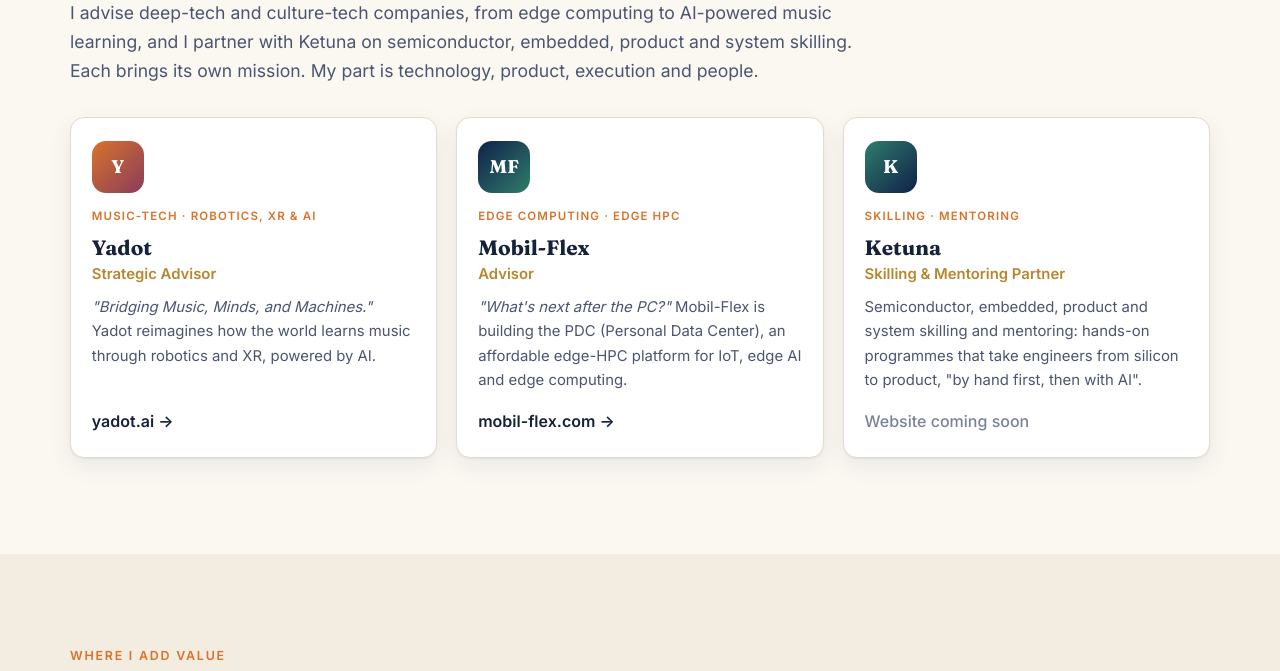
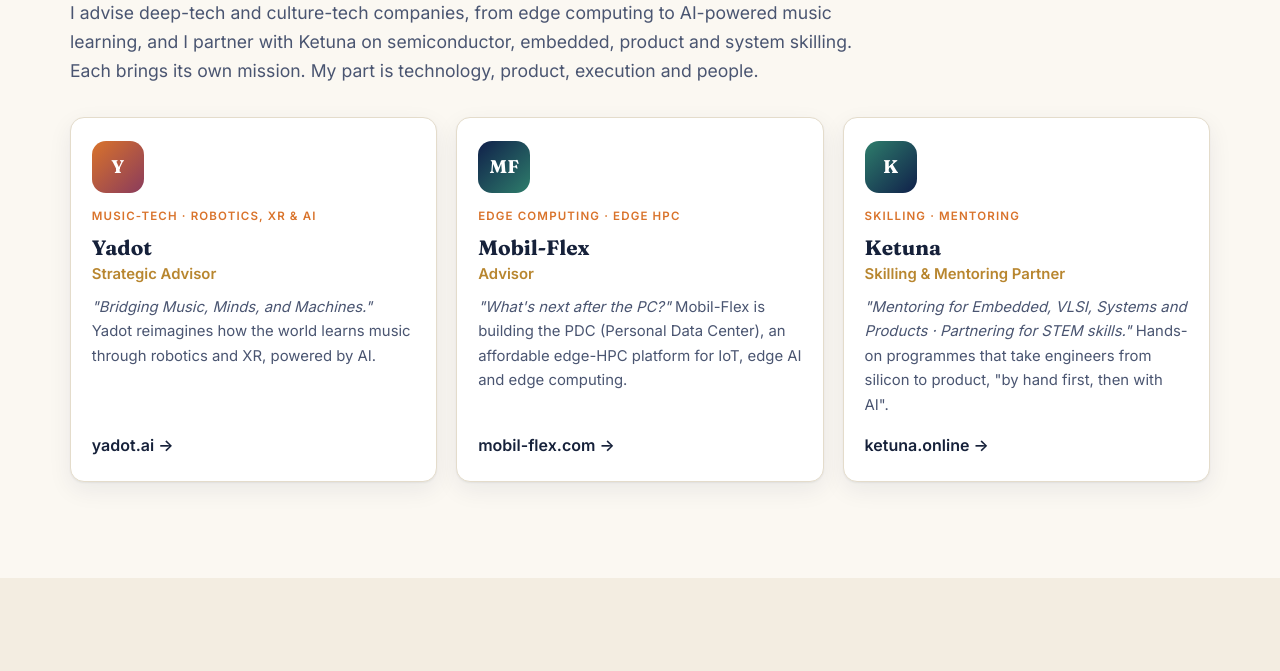
Before and after one commit to swap111/profile, a plain HTML site: page advisory.html in a window 1280 px wide. Shown: the part 541-1212 px from the top of the page. Drawn offline with Linux system fonts and the light colour scheme.

Commit message:
Advisory: link Ketuna card to ketuna.online
Authored by Swapnil

```diff
--- a/advisory.html
+++ b/advisory.html
@@ -74,14 +74,14 @@
         <p><em>"What's next after the PC?"</em> Mobil-Flex is building the PDC (Personal Data Center), an affordable edge-HPC platform for IoT, edge AI and edge computing.</p>
         <span class="card__link">mobil-flex.com →</span>
       </a>
-      <div class="assoc__card">
+      <a class="assoc__card" href="https://ketuna.online/" target="_blank" rel="noopener">
         <span class="assoc__mono assoc__mono--ket" aria-hidden="true">K</span>
         <span class="card__tag">Skilling · Mentoring</span>
         <h3>Ketuna</h3>
         <p class="assoc__role">Skilling &amp; Mentoring Partner</p>
-        <p>Semiconductor, embedded, product and system skilling and mentoring: hands-on programmes that take engineers from silicon to product, "by hand first, then with AI".</p>
-        <span class="card__link card__link--muted">Website coming soon</span>
-      </div>
+        <p><em>"Mentoring for Embedded, VLSI, Systems and Products · Partnering for STEM skills."</em> Hands-on programmes that take engineers from silicon to product, "by hand first, then with AI".</p>
+        <span class="card__link">ketuna.online →</span>
+      </a>
     </div>
   </div>
 </section>
```
